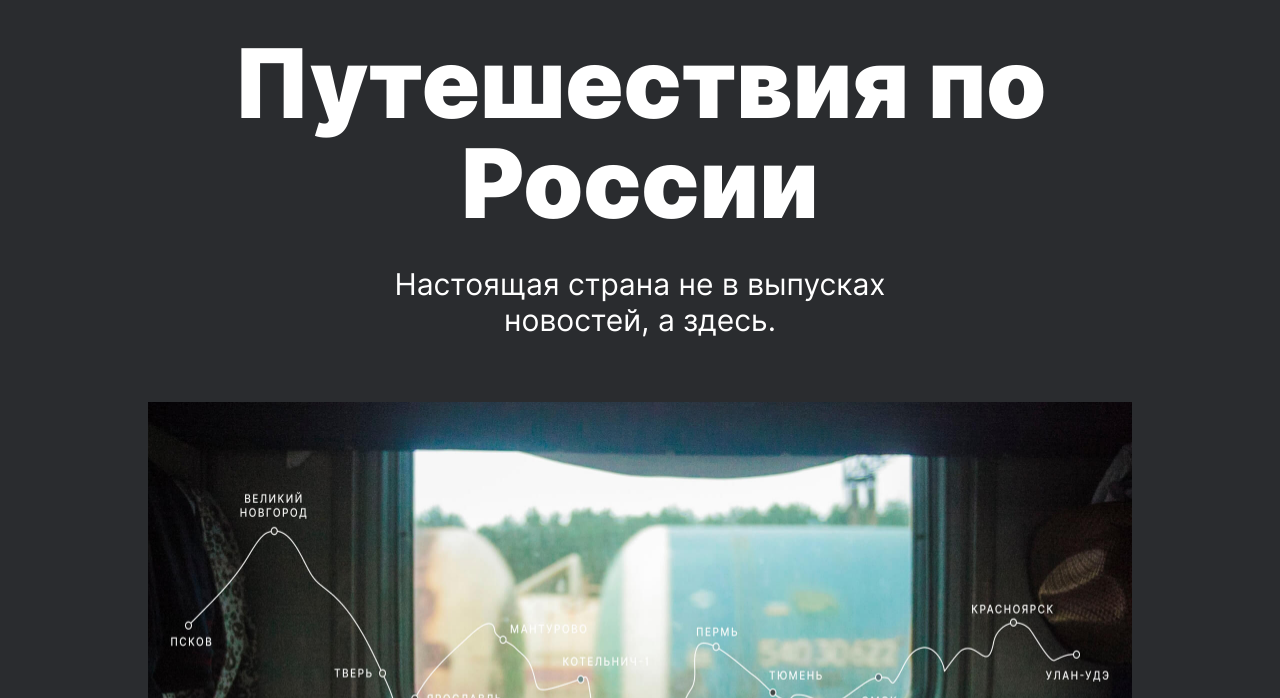
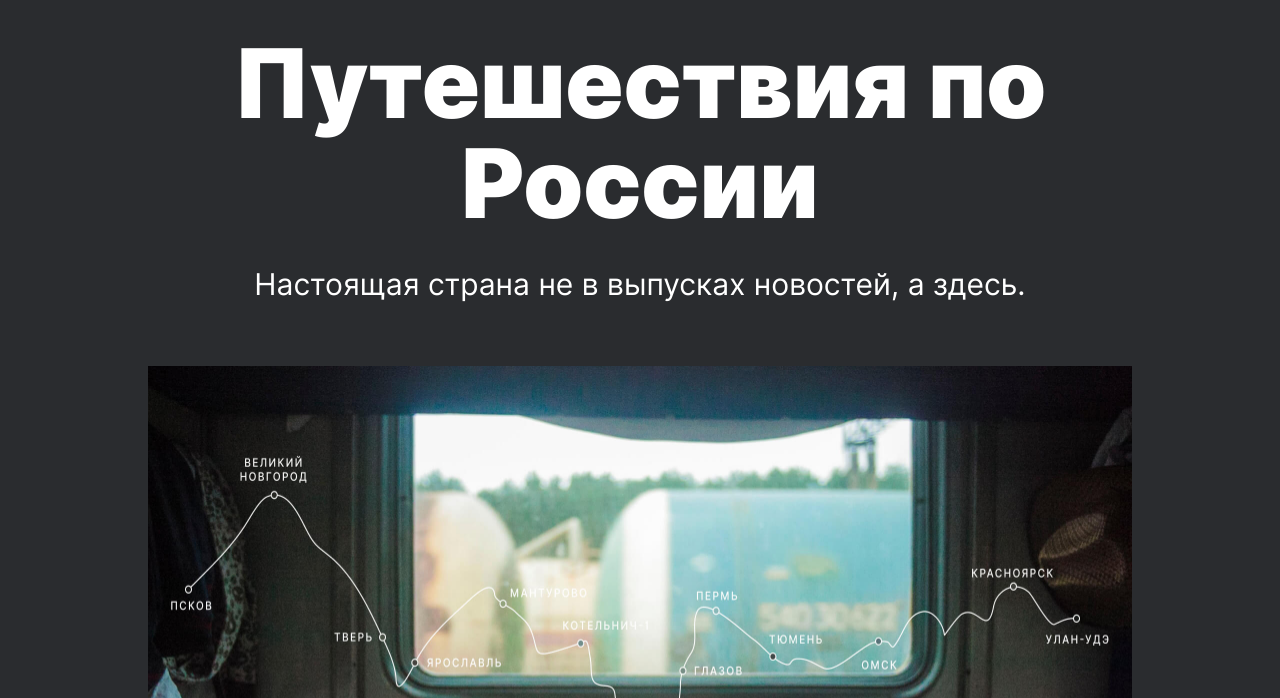
Before and after one commit to KonashinAlexander/russian-travel-bootcamp, a plain HTML site: page index.html in a window 1280 px wide. Shown: the part 102-800 px from the top of the page. Drawn offline with Linux system fonts and the light colour scheme.

Commit message:
autotest issues resolved 4

```diff
--- a/index.html
+++ b/index.html
@@ -21,7 +21,7 @@
 
   <section class="lead">
       <h1 class="lead__title">Путешествия по России</h1>
-      <h2 class="lead__subtitle">Настоящая страна не в выпусках<br>новостей, а здесь.</h2>
+      <h2 class="lead__subtitle">Настоящая страна не в выпусках новостей, а здесь.</h2>
       <img src="./blocks/lead/__image/lead-polka.jpg" alt="картинка полка" class="lead__image">
       <p class="lead__caption">ваша полка — верхняя</p>
   </section>
```
Also changed, not shown: 1 other file.
